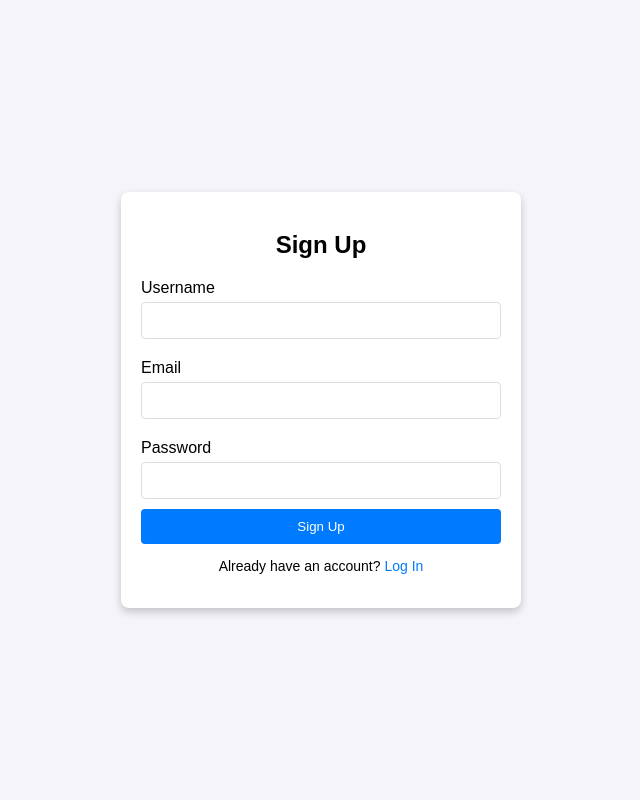
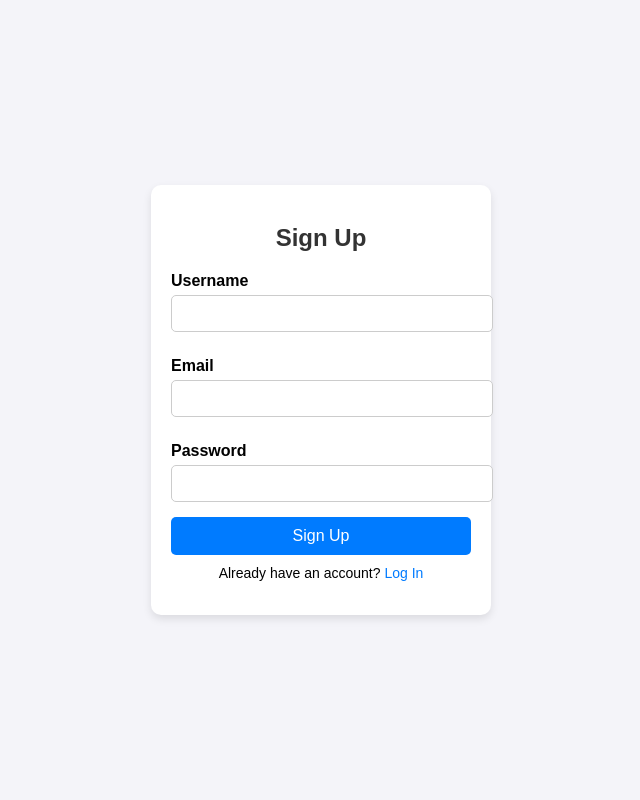
Before and after one commit to Saurabhhak/Exercise-recomendation, a Flask app: template templates/sign.html in a window 1280 px wide. Shown: the whole page, without its empty margins (319-959 px from the left). Run offline with Flask 3, Linux system fonts and the light colour scheme; the template is opened without the code that fills it, so the values that code supplies are empty; some libraries are stand-ins or nearby versions.

Commit message:
18 November

```diff
--- a/app.py
+++ b/app.py
@@ -7,6 +7,21 @@ df = pd.read_csv('ExerciseDataset.csv')
 @app.route('/')
 def index():
     return render_template('index.html')
+
+from flask import Flask, render_template
+
+app = Flask(__name__)
+
+@app.route('/')
+def home():
+    return render_template('index.html')
+
+@app.route('/signup')
+def signup():
+    return render_template('sign.html')
+
+if __name__ == '__main__':
+    app.run(debug=True)
 
 @app.route('/recommend', methods=['POST'])
 def recommend():
@@ -30,8 +45,6 @@ def recommend():
         # Display a message if no results are found
         recommendations = "No matching exercises found. Please adjust your filters and try again."
     return render_template('index.html', recommendations=recommendations)
-@app.route('/sign')
-def sign():
-    return render_template('sign.html')
+
 if __name__ == '__main__':
     app.run(debug=True)
--- a/static/sign.css
+++ /dev/null
@@ -1,68 +0,0 @@
-* {
-    box-sizing: border-box;
-}
-
-body {
-    font-family: Arial, sans-serif;
-    display: flex;
-    justify-content: center;
-    align-items: center;
-    height: 100vh;
-    margin: 0;
-    background-color: #f4f4f9;
-}
-
-.auth-container {
-    width: 100%;
-    max-width: 400px;
-    padding: 20px;
-    background-color: white;
-    box-shadow: 0 4px 8px rgba(0, 0, 0, 0.2);
-    border-radius: 8px;
-    text-align: center;
-}
-
-.form-wrapper h2 {
-    margin-bottom: 20px;
-}
-
-.form-wrapper label {
-    display: block;
-    margin: 10px 0 5px;
-    text-align: left;
-}
-
-.form-wrapper input {
-    width: 100%;
-    padding: 10px;
-    margin-bottom: 10px;
-    border: 1px solid #ddd;
-    border-radius: 4px;
-}
-
-.form-wrapper button {
-    width: 100%;
-    padding: 10px;
-    background-color: #007BFF;
-    color: white;
-    border: none;
-    border-radius: 4px;
-    cursor: pointer;
-}
-
-.form-wrapper button:hover {
-    background-color: #0056b3;
-}
-
-p {
-    font-size: 14px;
-}
-
-p a {
-    color: #007BFF;
-    text-decoration: none;
-}
-
-p a:hover {
-    text-decoration: underline;
-}
--- a/static/styles.css
+++ b/static/style.css
@@ -46,9 +46,8 @@ form {
     padding: 10px 20px 20px 10px;
     border: .5px solid black;
     border-radius: 5px;
-    color: red;
-    font-family: sans-serif;
-    font-weight: bold;
+    color: #000000;
+    font-family: 'Trebuchet MS';
 }
 
 h2 {
--- a/templates/index.html
+++ b/templates/index.html
@@ -4,7 +4,7 @@
     <meta charset="UTF-8">
     <meta name="viewport" content="width=device-width, initial-scale=1.0">
     <title>Exercise Recommendation System</title>
-    <link rel="stylesheet" type="text/css" href="/static/styles.css">
+    <link rel="stylesheet" type="text/css" href="/static/style.css">
     <link rel="stylesheet" type="text/css" href="{{ url_for('static', filename='style.css') }}">
 </head>
 <body>
@@ -13,7 +13,7 @@
         <a href="#">Resourse</a>
         <a href="#">Health Tips</a>
         <a href="#Aboutus">About Us</a>
-        <a href="sign.html">SignUp</a>
+        <a href="{{ url_for('signup') }}">Sign Up</a>
     </nav>
     <h2>Health-Based Exercise Recommendation System</h2>
     <form action="/recommend" method="POST">
--- a/templates/sign.html
+++ b/templates/sign.html
@@ -4,7 +4,81 @@
     <meta charset="UTF-8">
     <meta name="viewport" content="width=device-width, initial-scale=1.0">
     <title>User Authentication</title>
-    <link rel="stylesheet" href="/static/sign.css">
+    <style>
+        /* General Styles */
+        body {
+            font-family: Arial, sans-serif;
+            margin: 0;
+            padding: 0;
+            display: flex;
+            justify-content: center;
+            align-items: center;
+            height: 100vh;
+            background-color: #f4f4f9;
+        }
+
+        .auth-container {
+            background: #fff;
+            padding: 20px;
+            border-radius: 10px;
+            box-shadow: 0 4px 8px rgba(0, 0, 0, 0.1);
+            width: 300px;
+        }
+
+        .form-wrapper {
+            text-align: center;
+        }
+
+        h2 {
+            margin-bottom: 20px;
+            color: #333;
+        }
+
+        label {
+            display: block;
+            margin: 10px 0 5px;
+            text-align: left;
+            font-weight: bold;
+        }
+
+        input {
+            width: 100%;
+            padding: 10px;
+            margin-bottom: 15px;
+            border: 1px solid #ccc;
+            border-radius: 5px;
+        }
+
+        button {
+            width: 100%;
+            padding: 10px;
+            background-color: #007bff;
+            border: none;
+            border-radius: 5px;
+            color: #fff;
+            font-size: 16px;
+            cursor: pointer;
+        }
+
+        button:hover {
+            background-color: #0056b3;
+        }
+
+        p {
+            margin-top: 10px;
+            font-size: 14px;
+        }
+
+        a {
+            color: #007bff;
+            text-decoration: none;
+            cursor: pointer;
+        }
+
+        a:hover {
+            text-decoration: underline;
+        }
+    </style>
 </head>
 <body>
     <div class="auth-container">
```
